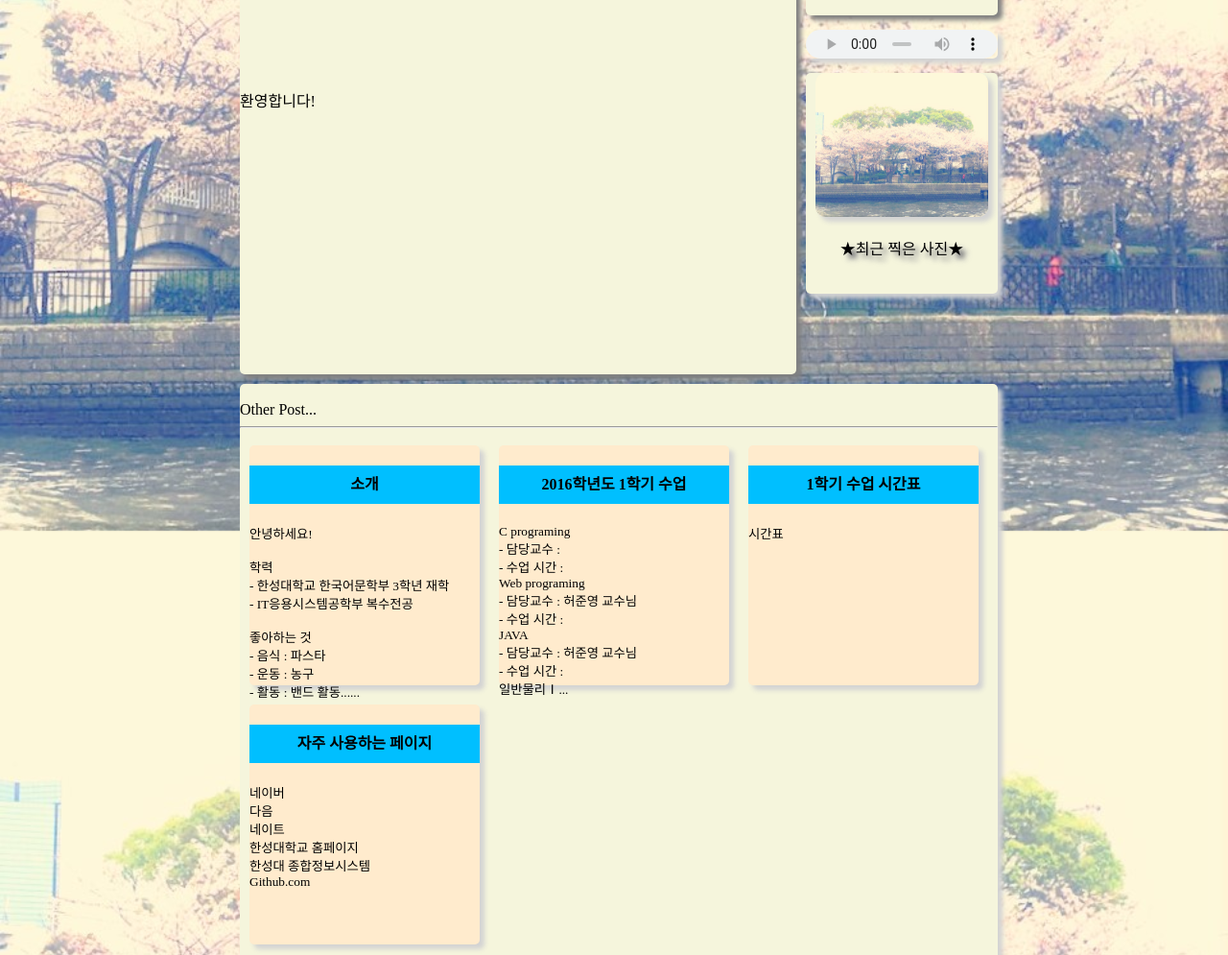
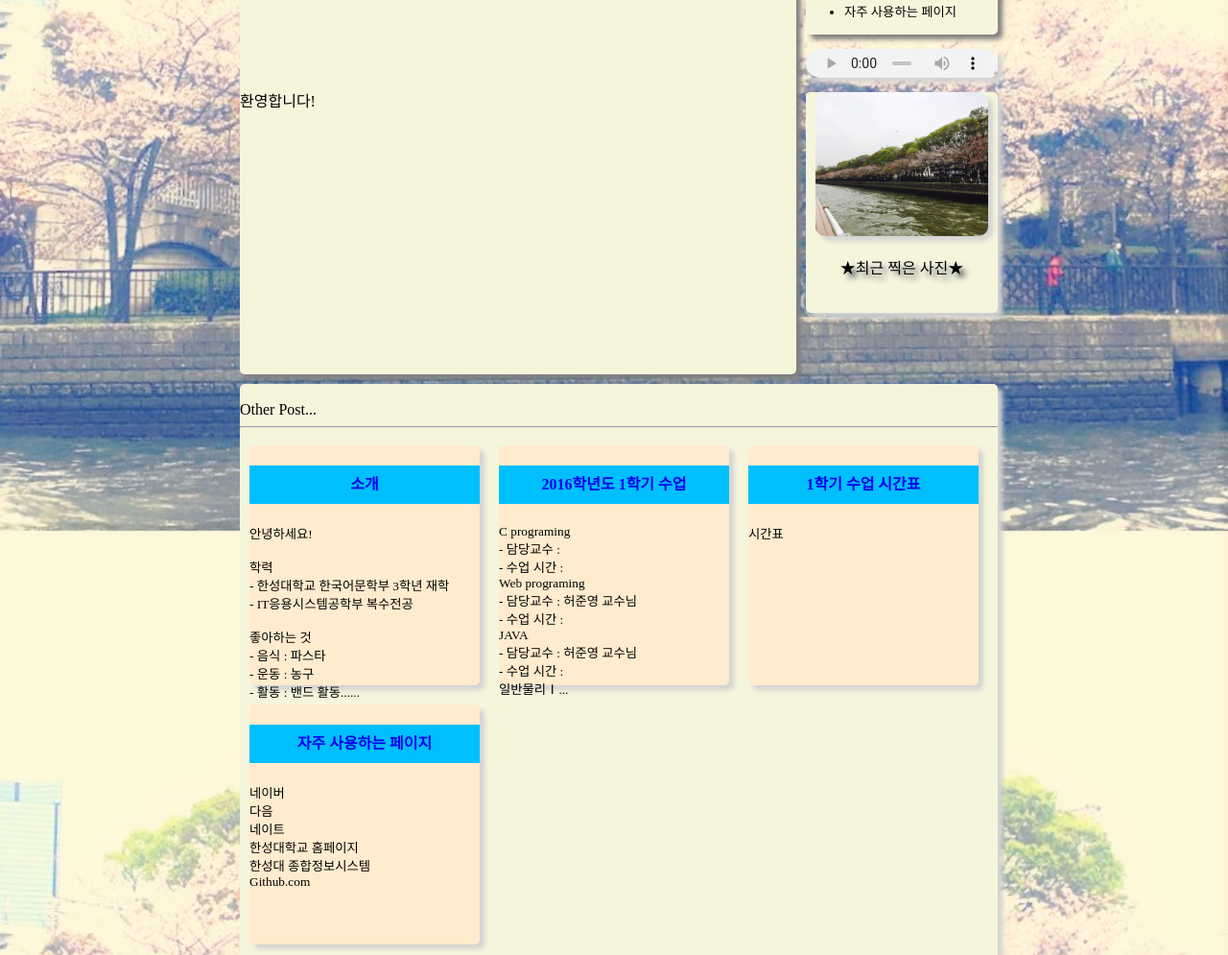
Before and after one commit to Kweondh123/Kweondh123.github.io, a plain HTML site: page index.html in a window 1280 px wide. Shown: the part 407-1402 px from the top of the page at 96% size. Drawn offline with Linux system fonts and the light colour scheme.

Commit message:
Update index.html

```diff
--- a/index.html
+++ b/index.html
@@ -133,6 +133,7 @@
             text-align: center;
             height: 40px;
             line-height: 40px;
+            text-decoration: none;
         }
         #post-P{
             font-size: smaller;
@@ -174,6 +175,7 @@
                     <li>일반물리Ⅰ</li>
                 </ol>
             <li>1학기 수업 시간표</li>
+            <li>자주 사용하는 페이지</li>
         </ul>
     </div>
 </Section>
@@ -182,14 +184,16 @@
         <audio src="music.mp3" controls="controls" autoplay="autoplay" id="player" ></audio>
     </div>
     <div id="SubSection2-2">
-        <img src="Background.jpg" width="180" height="150" id="pic1">
+        <a href="pic.html">
+            <img src="pic.jpg" width="180" height="150" id="pic1">
+        </a>
         <p style="text-">★최근 찍은 사진★</p>
     </div>
 </section>
 <section class="Bot">
     <div><br> Other Post...<hr></div>
     <div class="sect">
-        <h4 id="post-H">소개</h4>
+        <h4 id="post-H"><a href="#" id="post-H">소개</a></h4>
         <p id="post-P">안녕하세요!<br><br>
         학력<br>
         - 한성대학교 한국어문학부 3학년 재학<br>
@@ -201,7 +205,7 @@
 
     </div>
     <div class="sect">
-        <h4 id="post-H">2016학년도 1학기 수업</h4>
+        <h4 id="post-H"><a href="#" id="post-H">2016학년도 1학기 수업</a></h4>
         <p id="post-P">
             C programing<br>
             - 담당교수 : <br>
@@ -215,11 +219,11 @@
             일반물리Ⅰ...</p>
     </div>
     <div class="sect">
-        <h4 id="post-H">1학기 수업 시간표</h4>
+        <h4 id="post-H"><a href="#" id="post-H">1학기 수업 시간표</a></h4>
         <p id="post-P">시간표</p>
     </div>
     <div class="sect">
-        <h4 id="post-H">자주 사용하는 페이지</h4>
+        <h4 id="post-H"><a href="#" id="post-H">자주 사용하는 페이지</a></h4>
         <p id="post-P">
             네이버<br>
             다음<br>
```
